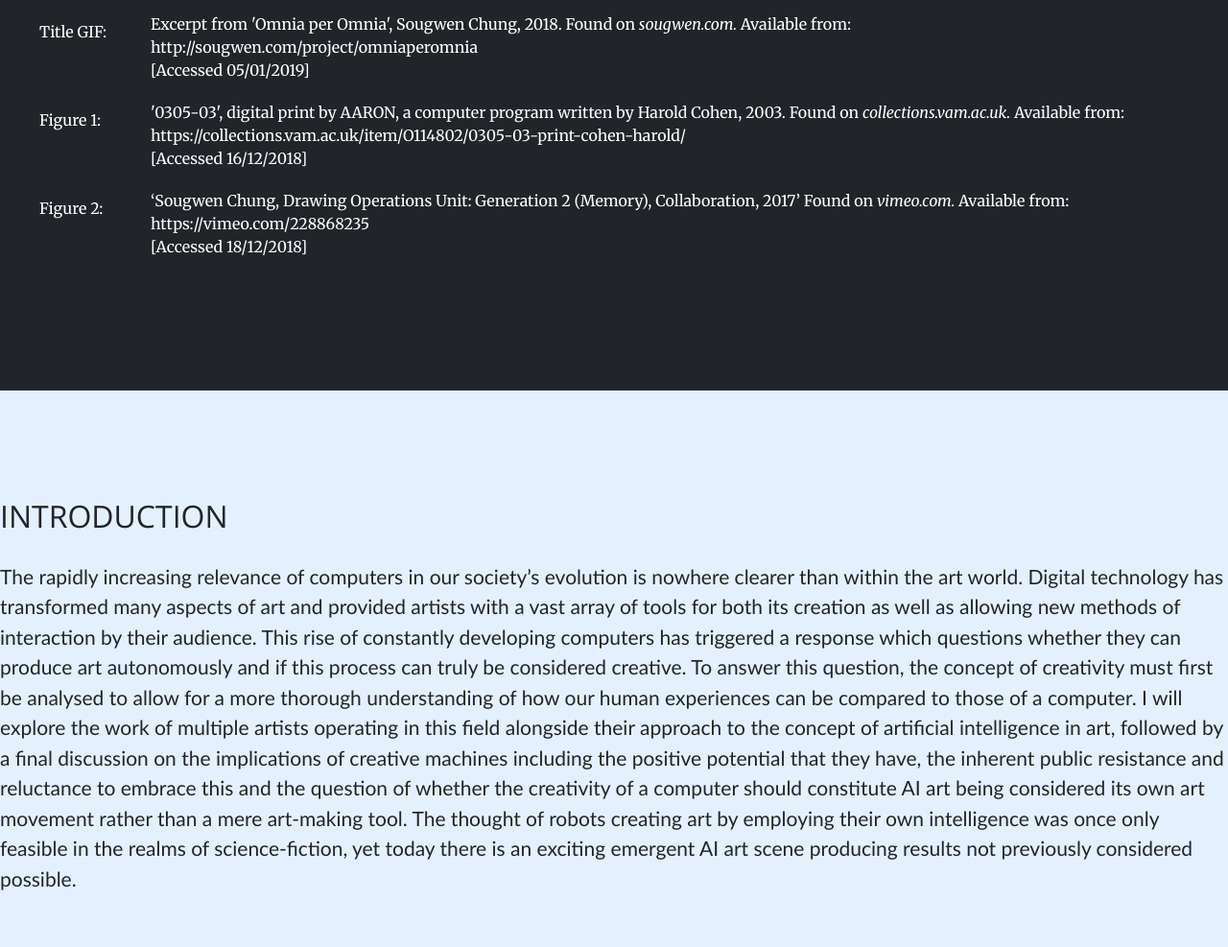
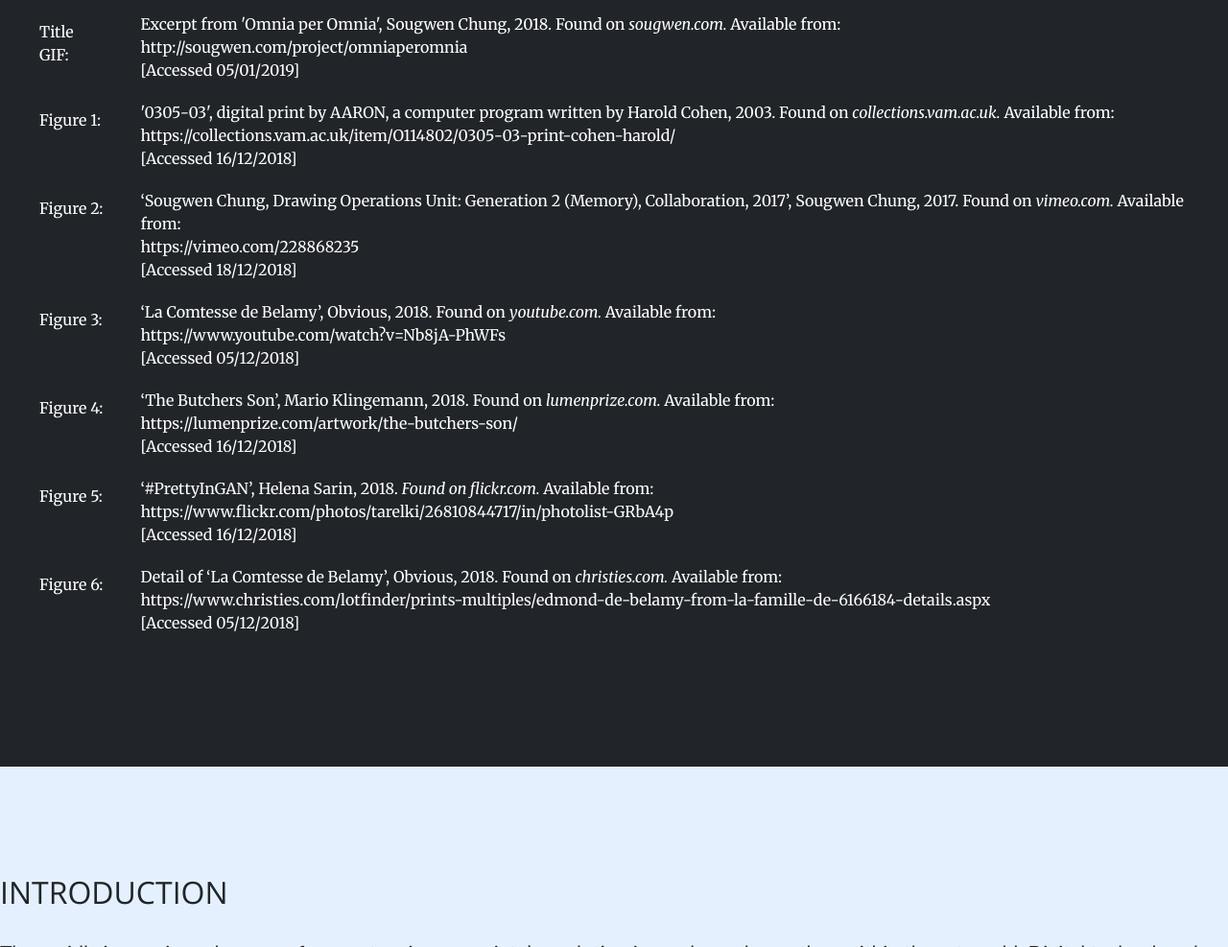
Before and after one commit to ExoBen/toby-dissertation, a plain HTML site: page index.html in a window 1280 px wide. Shown: the part 2076-3063 px from the top of the page at 96% size. Drawn offline with nearby package versions, Linux system fonts and the light colour scheme.

Commit message:
list of figures additions

```diff
--- a/index.html
+++ b/index.html
@@ -221,11 +221,51 @@
             <a class="nav-link js-scroll-trigger" href="#figure-2">Figure 2:</a>
           </td>
           <td>
-            ‘Sougwen Chung, Drawing Operations Unit: Generation 2 (Memory), Collaboration, 2017’ Found on <i>vimeo.com.</i> Available from: <br/>
+            ‘Sougwen Chung, Drawing Operations Unit: Generation 2 (Memory), Collaboration, 2017’, Sougwen Chung, 2017. Found on <i>vimeo.com.</i> Available from: <br/>
             https://vimeo.com/228868235  <br/>
             [Accessed 18/12/2018]
           </td>
         </tr>
+        <tr>
+           <td>
+              <a class="nav-link js-scroll-trigger" href="#figure-3">Figure 3:</a>
+            </td>
+            <td>
+              ‘La Comtesse de Belamy’, Obvious, 2018. Found on <i>youtube.com.</i> Available from: <br/>
+              https://www.youtube.com/watch?v=Nb8jA-PhWFs  <br/>
+              [Accessed 05/12/2018]
+            </td>
+          </tr>
+          <tr>
+              <td>
+                <a class="nav-link js-scroll-trigger" href="#figure-4">Figure 4:</a>
+              </td>
+              <td>
+                ‘The Butchers Son’, Mario Klingemann, 2018. Found on <i>lumenprize.com.</i> Available from: <br/>
+                https://lumenprize.com/artwork/the-butchers-son/   <br/>
+                [Accessed 16/12/2018]
+              </td>
+            </tr>
+            <tr>
+                <td>
+                  <a class="nav-link js-scroll-trigger" href="#figure-5">Figure 5:</a>
+                </td>
+                <td>
+                    ‘#PrettyInGAN’, Helena Sarin, 2018. <i>Found on flickr.com.</i> Available from: <br/>
+                    https://www.flickr.com/photos/tarelki/26810844717/in/photolist-GRbA4p  <br/>
+                  [Accessed 16/12/2018]
+                </td>
+              </tr>
+              <tr>
+                  <td>
+                    <a class="nav-link js-scroll-trigger" href="#figure-6">Figure 6:</a>
+                  </td>
+                  <td>
+                      Detail of ‘La Comtesse de Belamy’, Obvious, 2018. Found on <i>christies.com.</i> Available from: <br/>
+                      https://www.christies.com/lotfinder/prints-multiples/edmond-de-belamy-from-la-famille-de-6166184-details.aspx  <br/>
+                    [Accessed 05/12/2018]
+                  </td>
+                </tr>
       </table>
     </div>
   </section>
```
